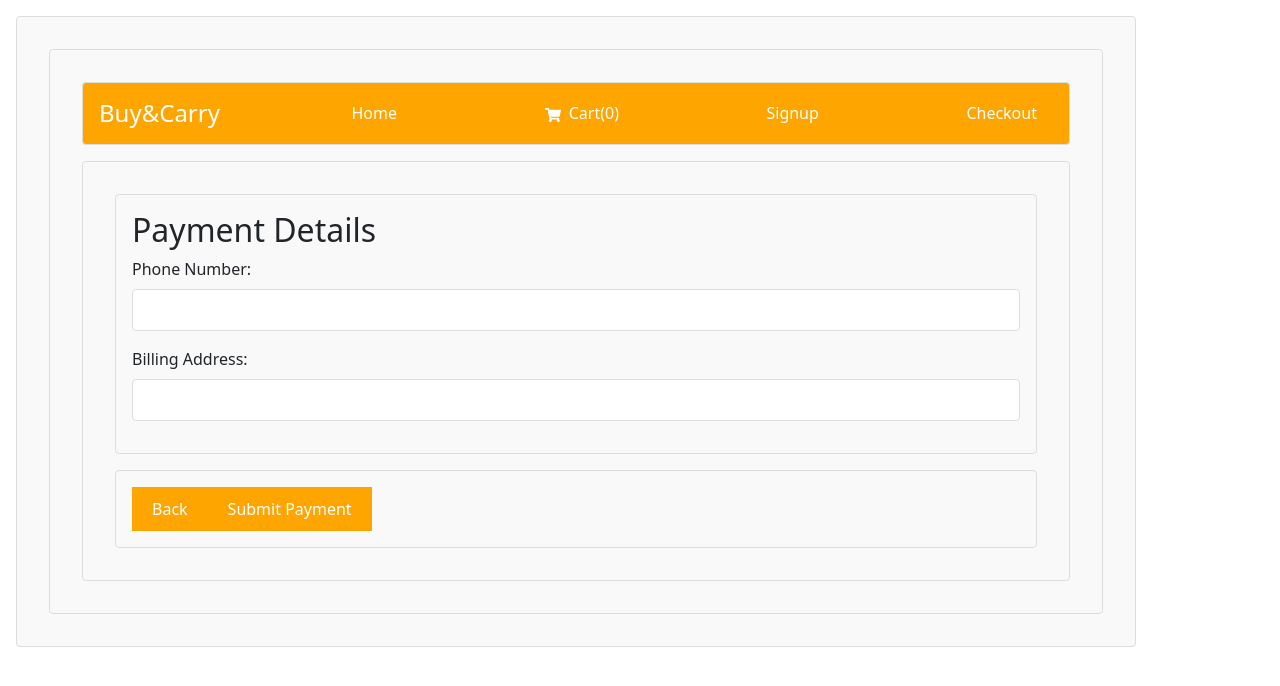
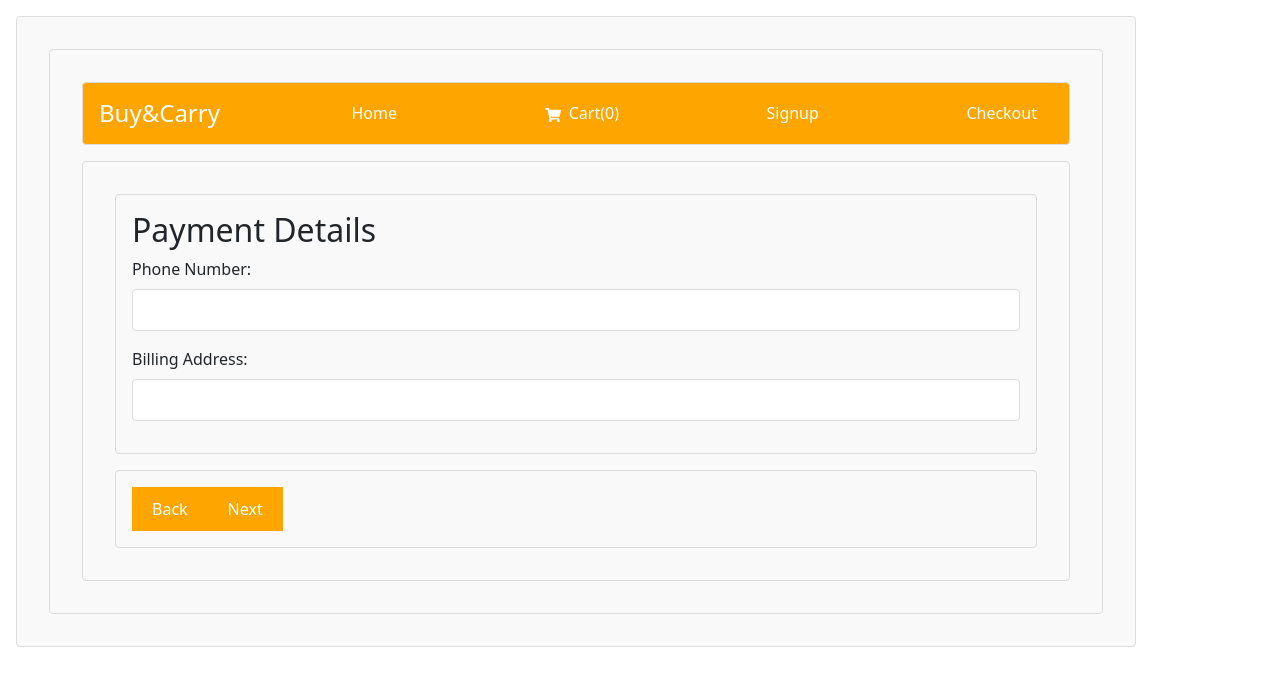
Before and after one commit to benedictlangat2000/group-3-phase-2-project, a React (Create React App) app: page /checkout in a window 1280 px wide. Both pictures are taken after a click on the button "Next". Shown: the top 686 px of the page. Built offline with nearby package versions, Linux system fonts and the light colour scheme.

Commit message:
add src/AddressAndLocationForm.js src/Checkout.js src/PaymentForm.js

```diff
--- a/src/AddressAndLocationForm.js
+++ b/src/AddressAndLocationForm.js
@@ -112,9 +112,7 @@ function AddressAndLocationForm({ onNext }) {
             </option>
           ))}
         </select>
-        {/* <button type="button" onClick={handleNextClick}>
-          Next
-        </button> */}
+
       </form>
     </div>
   );
--- a/src/Checkout.js
+++ b/src/Checkout.js
@@ -1,5 +1,6 @@
 import React, { useState } from "react";
 import AddressAndLocationForm from "./AddressAndLocationForm";
+
 import PaymentForm from "./PaymentForm";
 import OrderReceipt from "./OrderReceipt";
 
@@ -12,7 +13,7 @@ function Checkout({ cartItems }) {
 
   const handleAddressSubmit = (addressData) => {
     setFormData({ ...formData, shippingAddress: addressData });
-    setStep(2); // Move to the payment step
+    setStep(2);
   };
 
   const handlePaymentSubmit = (paymentData) => {
@@ -23,14 +24,14 @@ function Checkout({ cartItems }) {
       shippingAddress: formData.shippingAddress,
       paymentInfo: formData.paymentInfo,
       totalAmount,
-      // Add more order details as needed
+
     };
     setFormData({ ...formData, order });
-    setStep(3); // Move to the receipt step
+    setStep(3);
   };
 
   const calculateTotalAmount = (items) => {
-    // Calculate the total amount based on cart items
+
     return items.reduce((total, item) => total + item.unit_price, 0);
   };
 
@@ -39,27 +40,26 @@ function Checkout({ cartItems }) {
   };
 
   const handleStepNext = () => {
-    // Check if the current step is the payment step (step 2)
-    if (step === 2) {
-      // Call the handlePaymentSubmit function to submit payment data
-      // You can add validation logic here if needed before proceeding
-      handlePaymentSubmit(formData.paymentInfo);
-    } else {
-      setStep(step + 1); // Move to the next step
-    }
+    setStep(step + 1);
   };
 
   return (
     <div>
-      {step === 1 && <AddressAndLocationForm onNext={handleAddressSubmit} />}
-      {step === 2 && <PaymentForm onNext={handlePaymentSubmit} />}
-      {step === 3 && <OrderReceipt order={formData.order} />}
+      {step === 1 && (
+        <AddressAndLocationForm onNext={handleAddressSubmit} />
+      )}
+      {step === 2 && (
+        <PaymentForm onNext={handlePaymentSubmit} />
+      )}
+      {step === 3 && (
+        <OrderReceipt order={formData.order} />
+      )}
       <div>
-        {step > 1 && <button onClick={handleStepBack}>Back</button>}
+        {step > 1 && (
+          <button onClick={handleStepBack}>Back</button>
+        )}
         {step < 3 && (
-          <button onClick={handleStepNext}>
-            {step === 2 ? "Submit Payment" : "Next"}
-          </button>
+          <button onClick={handleStepNext}>Next</button>
         )}
       </div>
     </div>
--- a/src/PaymentForm.js
+++ b/src/PaymentForm.js
@@ -11,6 +11,9 @@ function PaymentForm({ onNext }) {
     setPaymentInfo({ ...paymentInfo, [name]: value });
   };
 
+  const handleNextClick = () => {
+    onNext(paymentInfo);
+  };
 
   return (
     <div>
```
